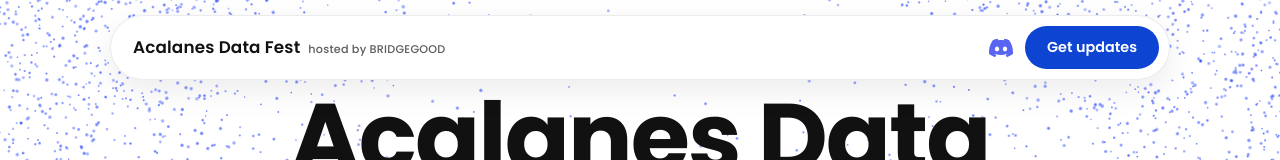
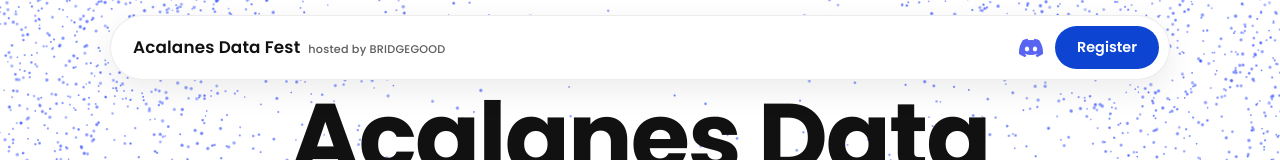
Before and after one commit to James-Software/other-data-science, a website built with Vite: page index.html in a window 1280 px wide. Shown: the top 160 px of the page. Built offline with nearby package versions, Linux system fonts and the light colour scheme.

Commit message:
Navbar: replace Get updates with Register linking to Luma

```diff
--- a/index.html
+++ b/index.html
@@ -78,10 +78,10 @@
         <a href="https://discord.gg/uhpGkfBe8" target="_blank" rel="noreferrer" aria-label="Discord server" class="nav-discord"><img src="/discord-icon.svg" alt="Discord" /></a>
         <a
           class="button button-small"
-          href="https://instagram.com/aca.datasci.club"
+          href="https://luma.com/npjpgzhy"
           target="_blank"
           rel="noreferrer"
-        >Get updates</a>
+        >Register</a>
       </div>
     </header>
 
```
